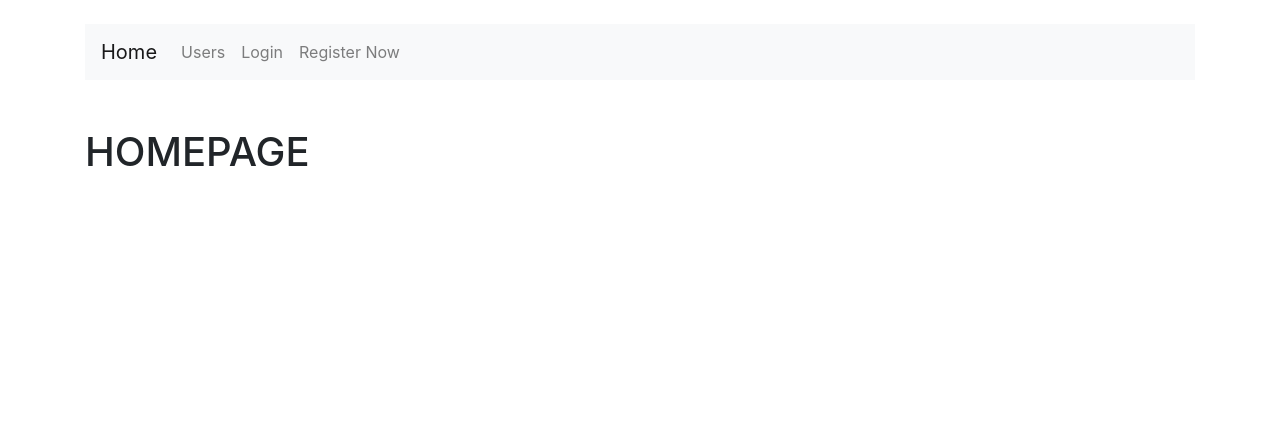
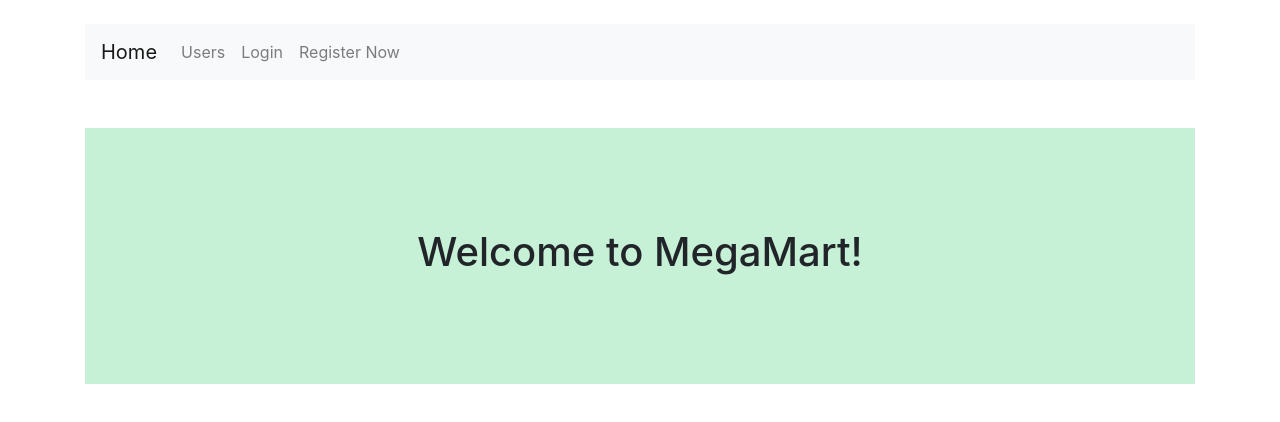
Before and after one commit to mallika2011/Mega-Mart, a React (Create React App) app in the folder frontend/: page / in a window 1280 px wide. Shown: the top 422 px of the page. Built offline with nearby package versions, Linux system fonts and the light colour scheme.

Commit message:
minor styles

```diff
--- a/frontend/src/components/CustomerHome.js
+++ b/frontend/src/components/CustomerHome.js
@@ -53,7 +53,10 @@
         <br/>
         <br/>
 
+
+        <div style={{backgroundColor:"#ff8080", padding:100, textAlign:"center"}}>
         <h1>Welcome {this.state.data.fullname} !</h1>
+        </div>
       </div>
     );
   }
--- a/frontend/src/components/Home.js
+++ b/frontend/src/components/Home.js
@@ -45,7 +45,9 @@
         </nav>
         <br/>
         <br/>
-        <h1>HOMEPAGE</h1>
+        <div style={{backgroundColor:"#c6f1d6", padding:100, textAlign:"center"}}>
+        <h1>Welcome to MegaMart!</h1>
+        </div>
       </div>
     );
   }
--- a/frontend/src/components/VendorHome.js
+++ b/frontend/src/components/VendorHome.js
@@ -54,35 +54,9 @@
         <br/>
         <br/>
 
+        <div style={{backgroundColor:"#e0f5b9", padding:100, textAlign:"center"}}>
         <h1>Welcome {this.state.data.fullname} !</h1>
-
-        {/* <table className="table table-striped">
-                    <thead>
-                        <tr>
-                            <th>Full Name</th>
-                            <th>Email</th>
-                            <th>Username</th>
-                            <th>Password</th>
-                            <th>Type</th>
-                        </tr>
-                    </thead>
-                    <tbody>
-                    {
-                        this.state.users.map((currentUser, i) => {
-                            return (
-                                <tr>
-                                    <td>{currentUser.fullname}</td>
-                                    <td>{currentUser.email}</td>
-                                    <td>{currentUser.username}</td>
-                                    <td>{currentUser.password}</td>
-                                    <td>{currentUser.type}</td>
-
-                                </tr>
-                            )
-                        })
-                    }
-                    </tbody>
-                </table> */}
+        </div>
       </div>
     );
   }
```
